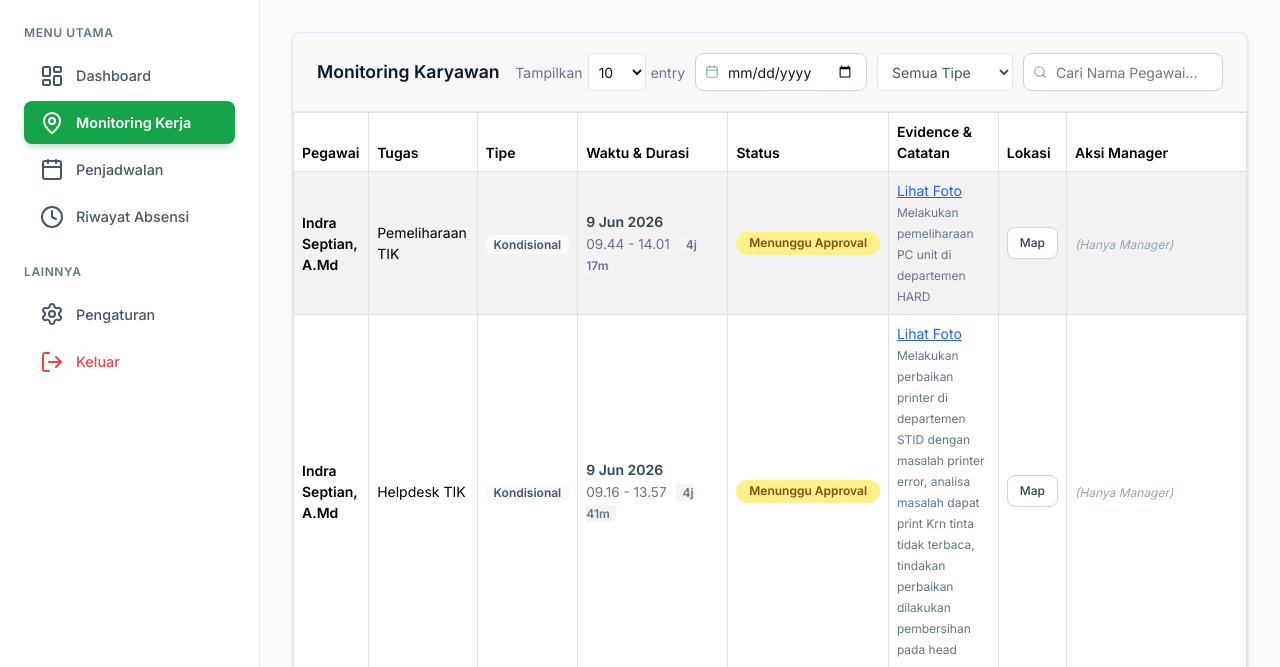
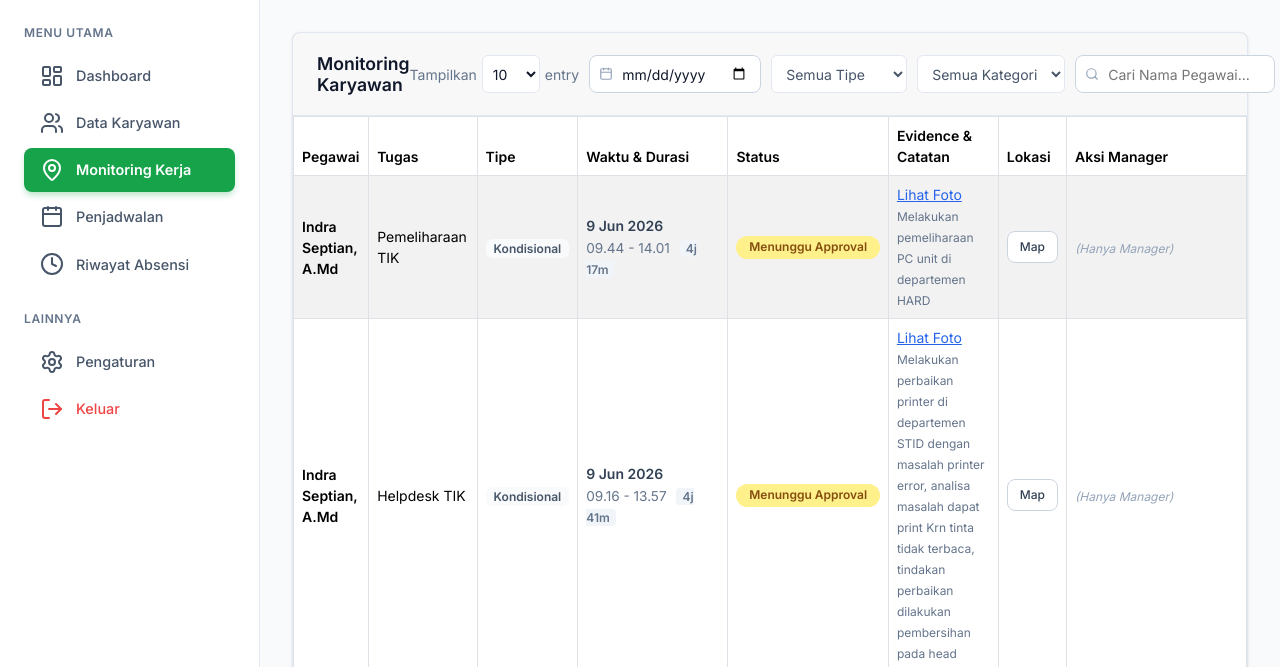
Before and after one commit to indiradstrna/Web-Laporan-Kinerja-WFH, a PHP site: page / in a window 1280 px wide, after a click on "Monitoring Kerja". Shown: the part 64-731 px from the top of the page. Run offline with PHP 8.4, Linux system fonts and the light colour scheme; a user stored in the database is signed in; data comes from the database, SQL or seed files in the repository; some libraries are stand-ins or nearby versions.

Commit message:
update 23/06/2026 2

```diff
--- a/index.php
+++ b/index.php
@@ -42,6 +42,10 @@ if (!isset($_SESSION['user_id']) || $_SESSION['role'] !== 'admin') {
                 <nav class="nav-group">
                     <a href="#dashboard" class="nav-item active">
                         <i data-lucide="layout-dashboard"></i> Dashboard
+                    </a>
+
+                    <a href="#data-master" class="nav-item">
+                        <i data-lucide="users"></i> Data Karyawan
                     </a>
 
                     <a href="#monitoring" class="nav-item">
@@ -638,6 +642,14 @@ if (!isset($_SESSION['user_id']) || $_SESSION['role'] !== 'admin') {
                                     </select>
                                 </div>
                                 <div style="position: relative;">
+                                    <select id="monitorEmployeeType" style="padding: 6px 10px; border: 1px solid #e2e8f0; border-radius: 6px; outline: none; font-size: 0.875rem; color: #475569; width: auto; height: 38px; background-color: white;">
+                                        <option value="">Semua Kategori</option>
+                                        <option value="outsourcing">Outsourcing</option>
+                                        <option value="PPPK">PPPK</option>
+                                        <option value="PNS">PNS</option>
+                                    </select>
+                                </div>
+                                <div style="position: relative;">
                                     <i data-lucide="search" style="position: absolute; left: 10px; top: 50%; transform: translateY(-50%); width: 14px; color: #94a3b8;"></i>
                                     <input type="text" id="monitorSearch" placeholder="Cari Nama Pegawai..." style="padding-left: 32px; width: 200px; font-size: 0.875rem; height: 38px;">
                                 </div>
--- a/js/app.js
+++ b/js/app.js
@@ -63,10 +63,10 @@ document.addEventListener('DOMContentLoaded', async () => {
         });
     }
 
-    // Monitoring Filters
     if (qs('#monitorDate')) qs('#monitorDate').addEventListener('change', renderMonitoringTable);
     if (qs('#monitorSearch')) qs('#monitorSearch').addEventListener('input', renderMonitoringTable);
     if (qs('#monitorType')) qs('#monitorType').addEventListener('change', renderMonitoringTable);
+    if (qs('#monitorEmployeeType')) qs('#monitorEmployeeType').addEventListener('change', renderMonitoringTable);
 
     // Master Data Limit
     if (qs('#limit-master')) {
@@ -1730,6 +1730,7 @@ function renderMonitoringTable() {
     const dateFilter = qs('#monitorDate') ? qs('#monitorDate').value : '';
     const searchFilter = qs('#monitorSearch') ? qs('#monitorSearch').value.toLowerCase().trim() : '';
     const typeFilter = qs('#monitorType') ? qs('#monitorType').value : '';
+    const empTypeFilter = qs('#monitorEmployeeType') ? qs('#monitorEmployeeType').value.toLowerCase() : '';
 
     // Filter Data
     const filtered = monitoringData.filter(row => {
@@ -1745,14 +1746,21 @@ function renderMonitoringTable() {
             dateMatch = rowDate === dateFilter;
         }
 
-        // Type Match
+        // Task Type Match
         let typeMatch = true;
         if (typeFilter) {
             const rowType = row.task_type || 'Kondisional';
             typeMatch = rowType === typeFilter;
         }
 
-        return nameMatch && dateMatch && typeMatch;
+        // Employee Type Match (outsourcing / PPPK / PNS)
+        let empTypeMatch = true;
+        if (empTypeFilter) {
+            const rowEmpType = (row.employee_type || '').toLowerCase();
+            empTypeMatch = rowEmpType === empTypeFilter;
+        }
+
+        return nameMatch && dateMatch && typeMatch && empTypeMatch;
     });
 
     const limit = qs('#limit-monitor') ? parseInt(qs('#limit-monitor').value) : 10;
--- a/php/tracking_api.php
+++ b/php/tracking_api.php
@@ -394,7 +394,7 @@ if ($method === 'GET' && $action === 'admin_monitor') {
         }
     }
 
-    $sql = "SELECT ws.*, e.full_name, ws.task_name,
+    $sql = "SELECT ws.*, e.full_name, e.type as employee_type, ws.task_name,
             COALESCE((SELECT type FROM task_assignments WHERE title = ws.task_name AND user_id = ws.user_id LIMIT 1), 'Kondisional') as task_type,
             (SELECT COUNT(*) FROM gps_logs gl WHERE gl.session_id = ws.id) as log_count,
             ev.file_path as evidence_file,
```
Also changed, not shown: superadmin.php (+9 -0 lines).
